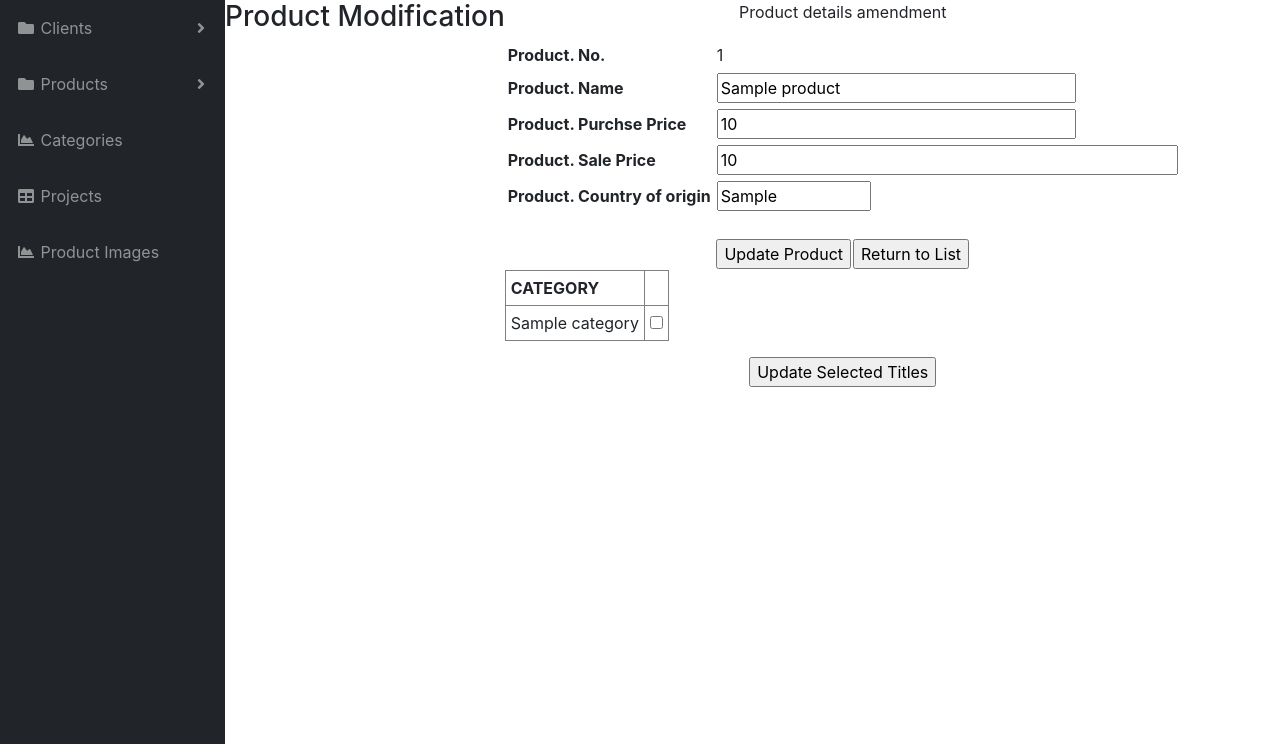
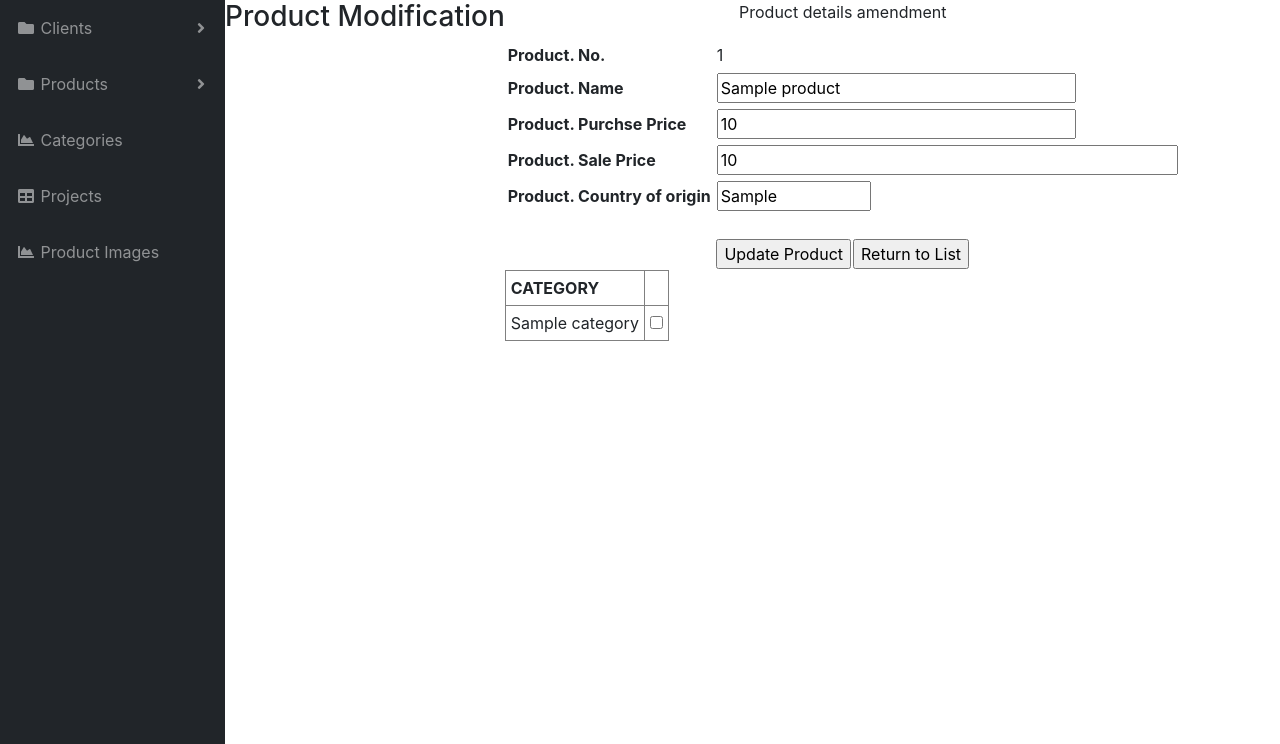
Before and after one commit to xingdongcai/webman, a PHP site: page /products/ProductModify.php?productId=1&Action=Update in a window 1280 px wide. Shown: the part 56-800 px from the top of the page. Run offline with PHP 8.4, Linux system fonts and the light colour scheme; the visitor is signed in with stand-in values (Sample User, id 1); tables that the repository leaves empty hold one stand-in row (values such as "Sample post").

Commit message:
modify product page layout

```diff
--- a/products/ProductModify.php
+++ b/products/ProductModify.php
@@ -93,7 +93,6 @@ case "Update":
                 }
                 ?>
             </table><p />
-            <center><input type="submit" value="Update Selected Titles"></center>
         </form>
 
     </form>
```
